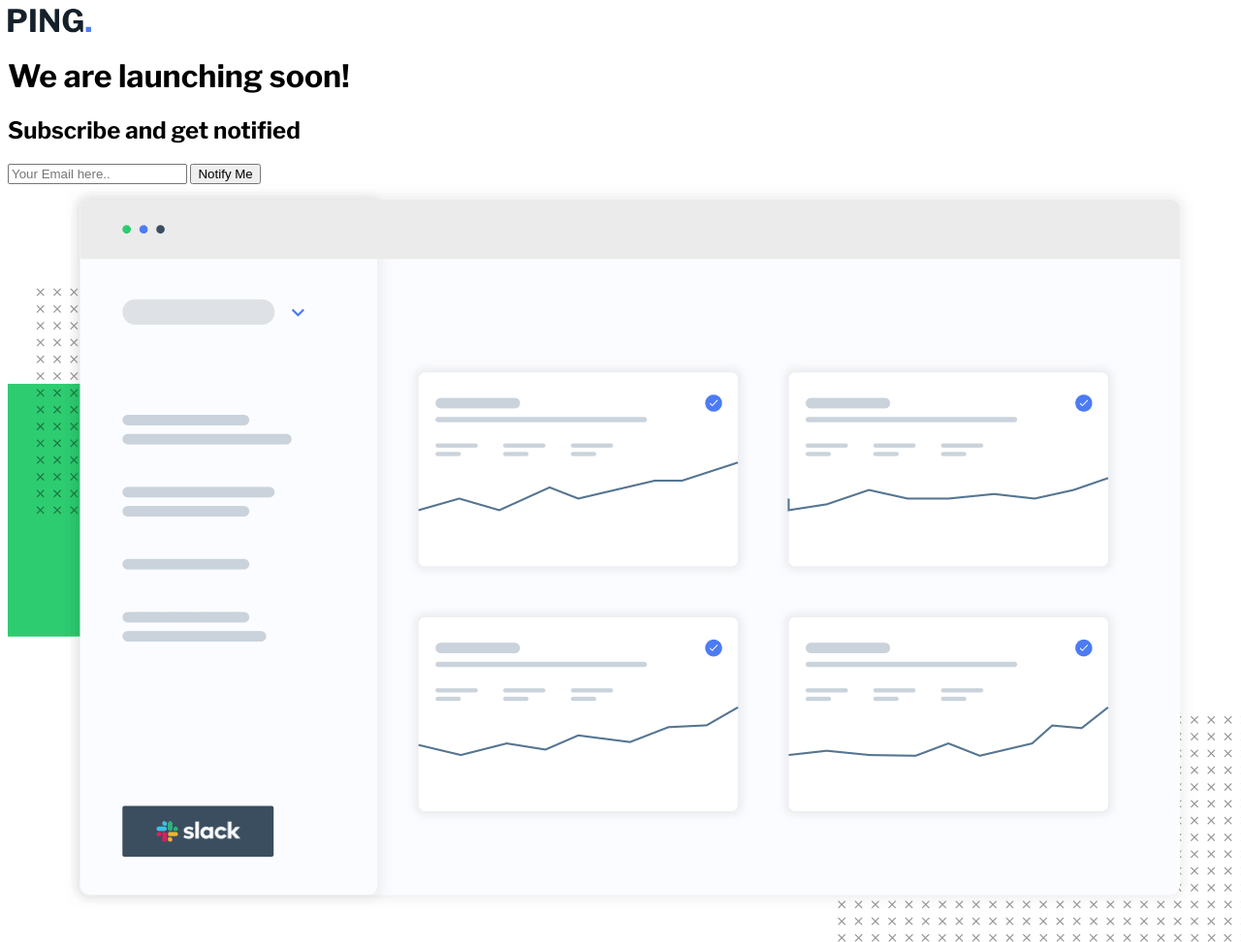
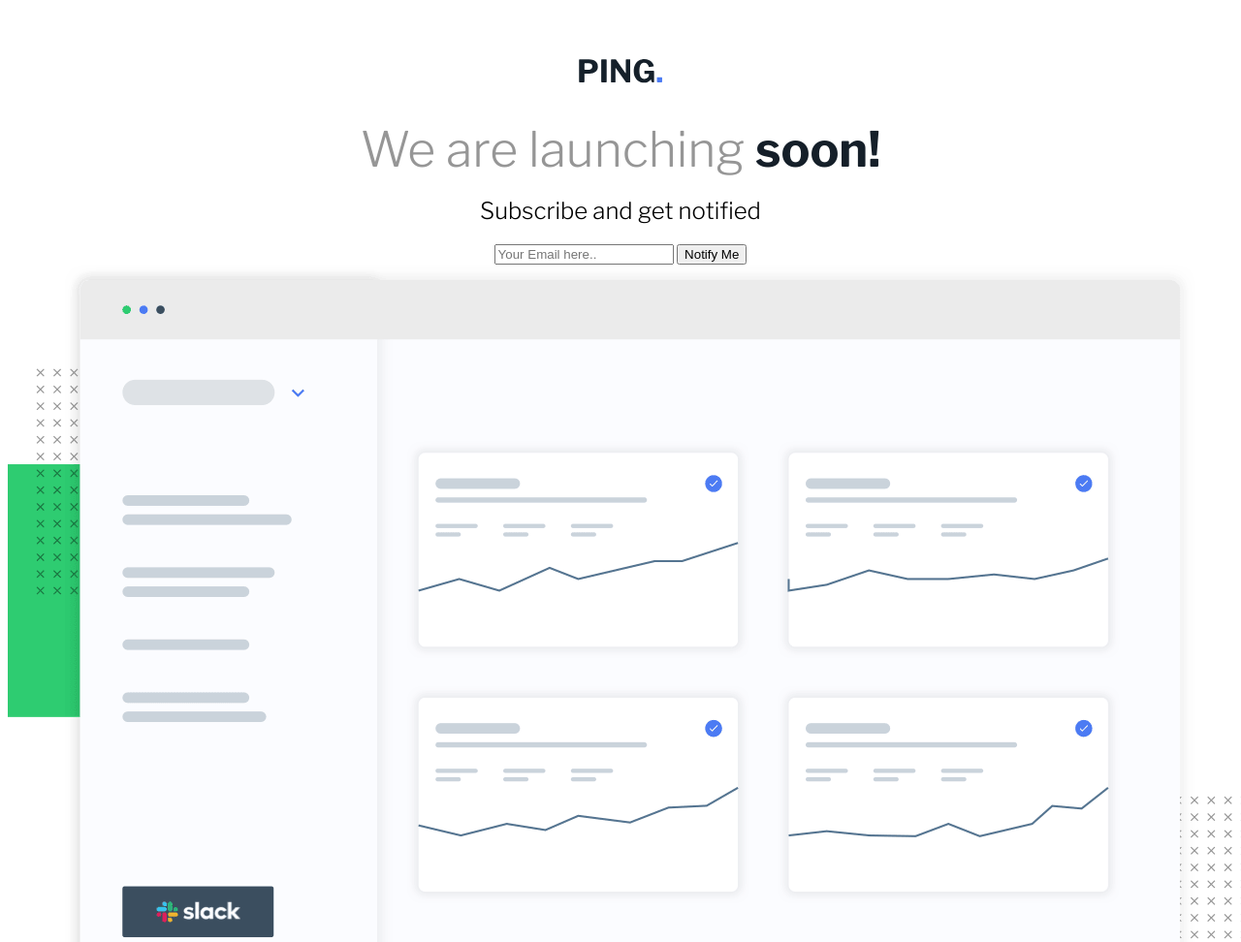
Before and after one commit to adriansmuresan/Coming-Soon-Page, a plain HTML site: page index.html in a window 1280 px wide. Shown: the top 972 px of the page at 97% size. Drawn offline with nearby package versions, Linux system fonts and the light colour scheme.

Commit message:
Adds styles to headers

```diff
--- a/style.css
+++ b/style.css
@@ -7,3 +7,23 @@
 body {
   font-family: 'Libre Franklin', sans-serif;
 }
+
+main {
+  margin-top: 60px;
+  text-align: center;
+}
+
+h1 {
+  font-weight: 300;
+  font-size: 50px;
+  color: hsl(0, 0%, 59%);
+  margin-bottom: 10px;
+}
+
+h1 strong {
+  color: hsl(209, 33%, 12%);
+}
+
+h2 {
+  font-weight: 300;
+}
```
